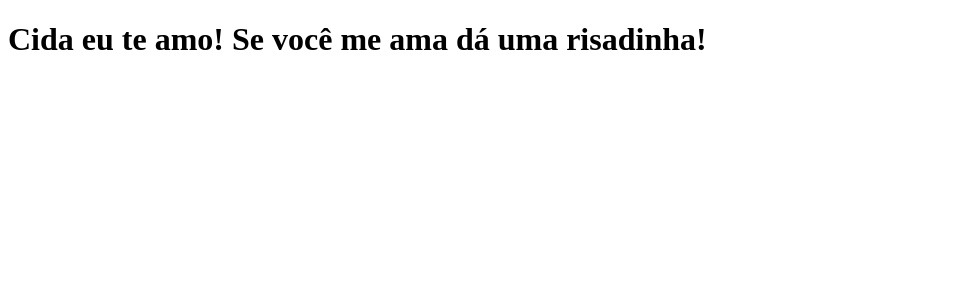
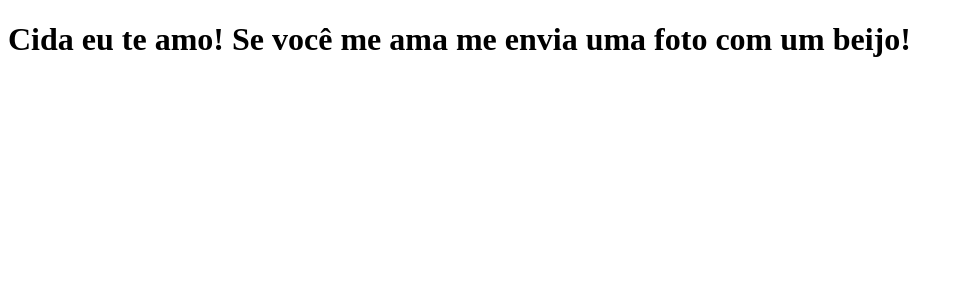
Before and after one commit to WallaceNascimentoDEV/clone-tabnews, a Next.js app: page / in a window 1280 px wide. Shown: the top 300 px of the page, without its empty margins (0-962 px from the left). Built offline with nearby package versions, Linux system fonts and the light colour scheme.

Commit message:
Sugestão da foto

```diff
--- a/pages/index.js
+++ b/pages/index.js
@@ -1,5 +1,5 @@
 function Home () {
-    return <h1>Cida eu te amo! Se você me ama dá uma risadinha!</h1>
+    return <h1>Cida eu te amo! Se você me ama me envia uma foto com um beijo!</h1>
 }
 
 export default Home;
```
